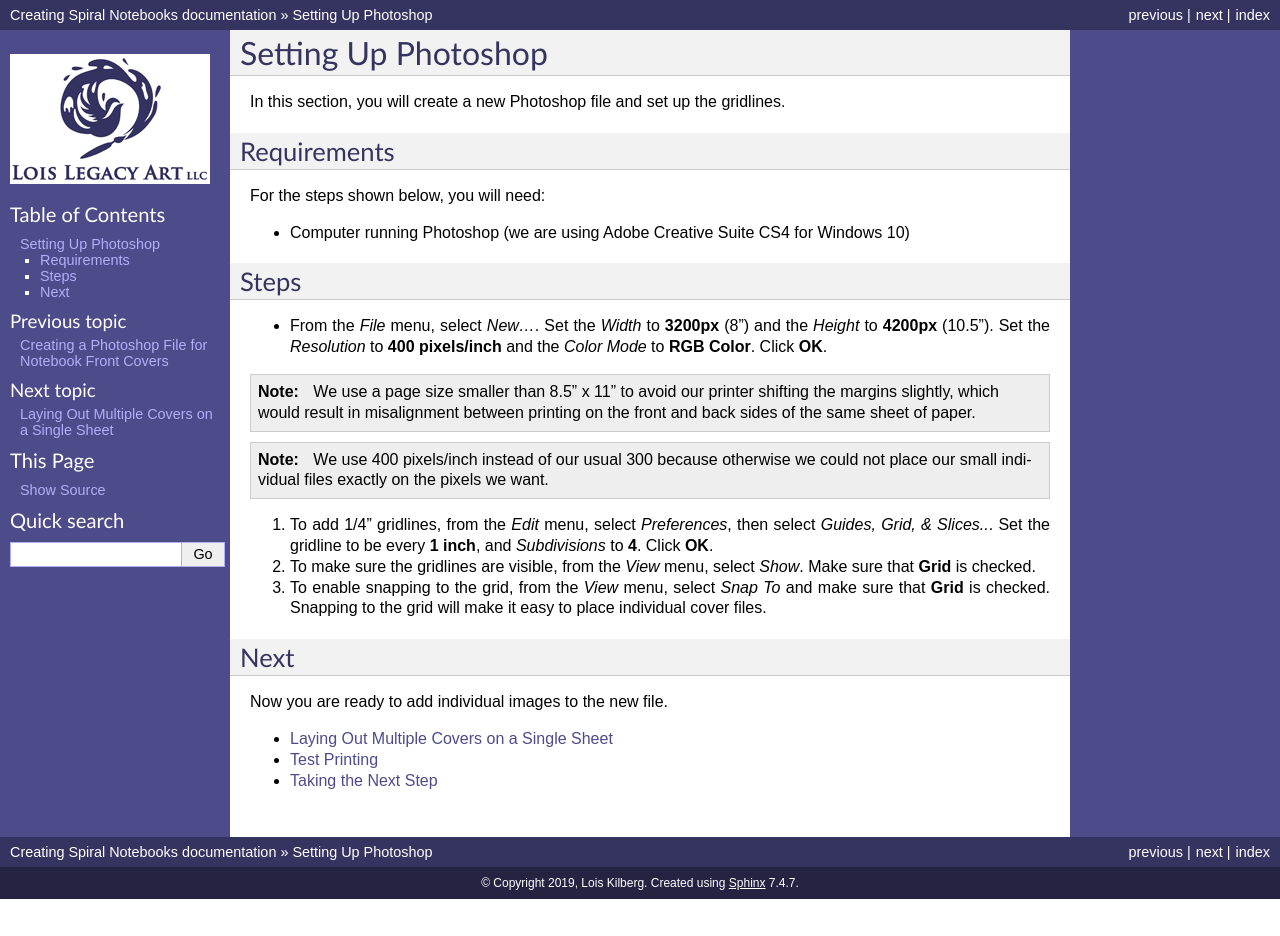
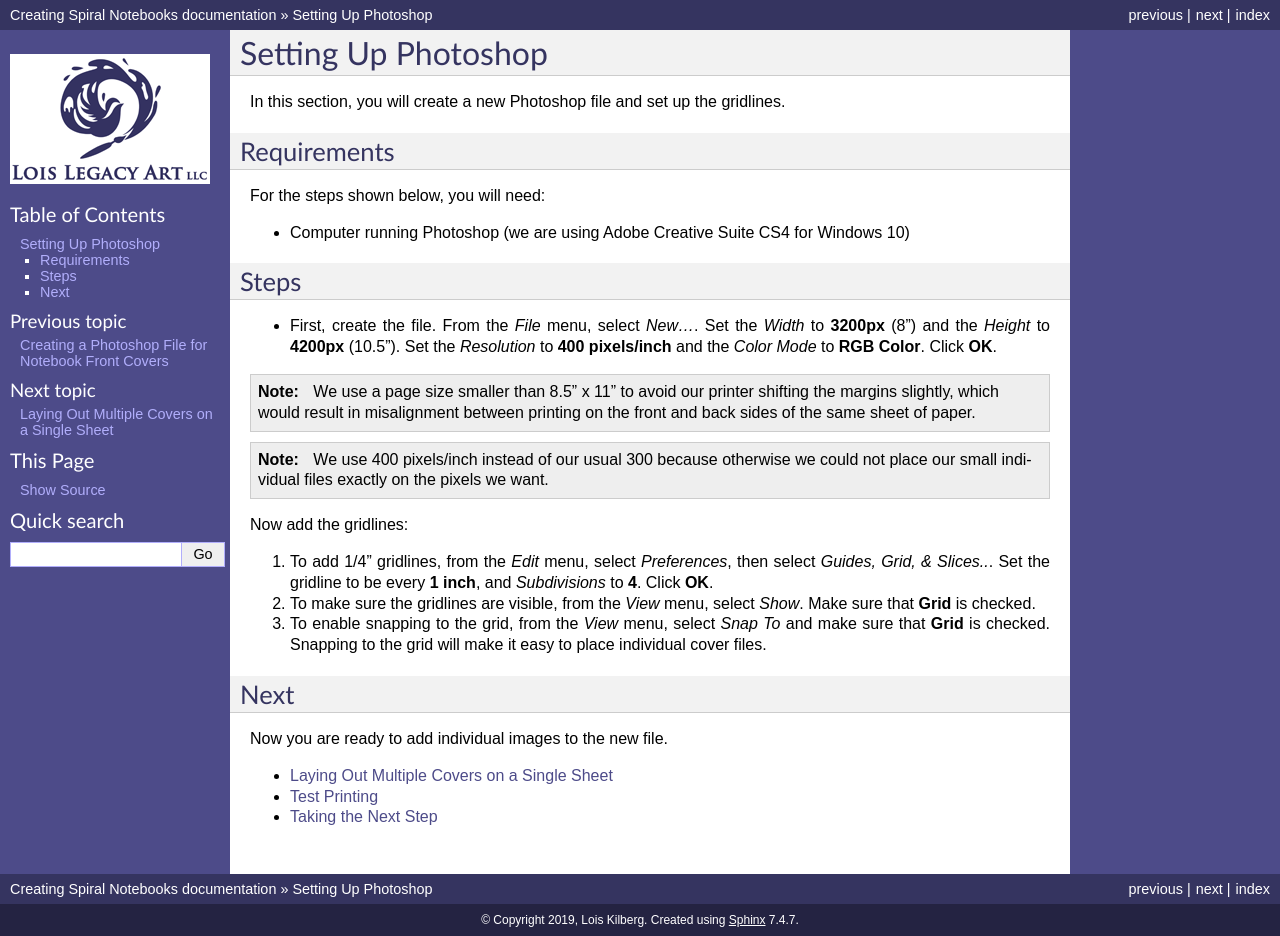
Before and after one commit to loiskilberg/FinalProject, a Sphinx documentation site: the page built from source/01_settingUpPhotoshop.rst, in a window 1280 px wide. Built offline with Sphinx 7.4.7, drawn with Linux system fonts in a browser that asks for light colours; before the commit the page ends 900 px from its top, so only the background shows below that.

Commit message:
formatting

```diff
--- a/source/01_settingUpPhotoshop.rst
+++ b/source/01_settingUpPhotoshop.rst
@@ -16,11 +16,13 @@
 Steps
 =====
 
-* From the *File* menu, select *New...*. Set the *Width* to **3200px** (8") and the *Height* to **4200px** (10.5"). Set the *Resolution* to **400 pixels/inch** and the *Color Mode* to **RGB Color**. Click **OK**.
+* First, create the file. From the *File* menu, select *New...*. Set the *Width* to **3200px** (8") and the *Height* to **4200px** (10.5"). Set the *Resolution* to **400 pixels/inch** and the *Color Mode* to **RGB Color**. Click **OK**.
 
 .. note:: We use a page size smaller than 8.5" x 11" to avoid our printer shifting the margins slightly, which would result in misalignment between printing on the front and back sides of the same sheet of paper.
 
 .. note:: We use 400 pixels/inch instead of our usual 300 because otherwise we could not place our small individual files exactly on the pixels we want.
+
+Now add the gridlines:
 
 #. To add 1/4" gridlines, from the *Edit* menu, select *Preferences*, then select *Guides, Grid, & Slices..*. Set the gridline to be every **1 inch**, and *Subdivisions* to **4**. Click **OK**.
 
```
